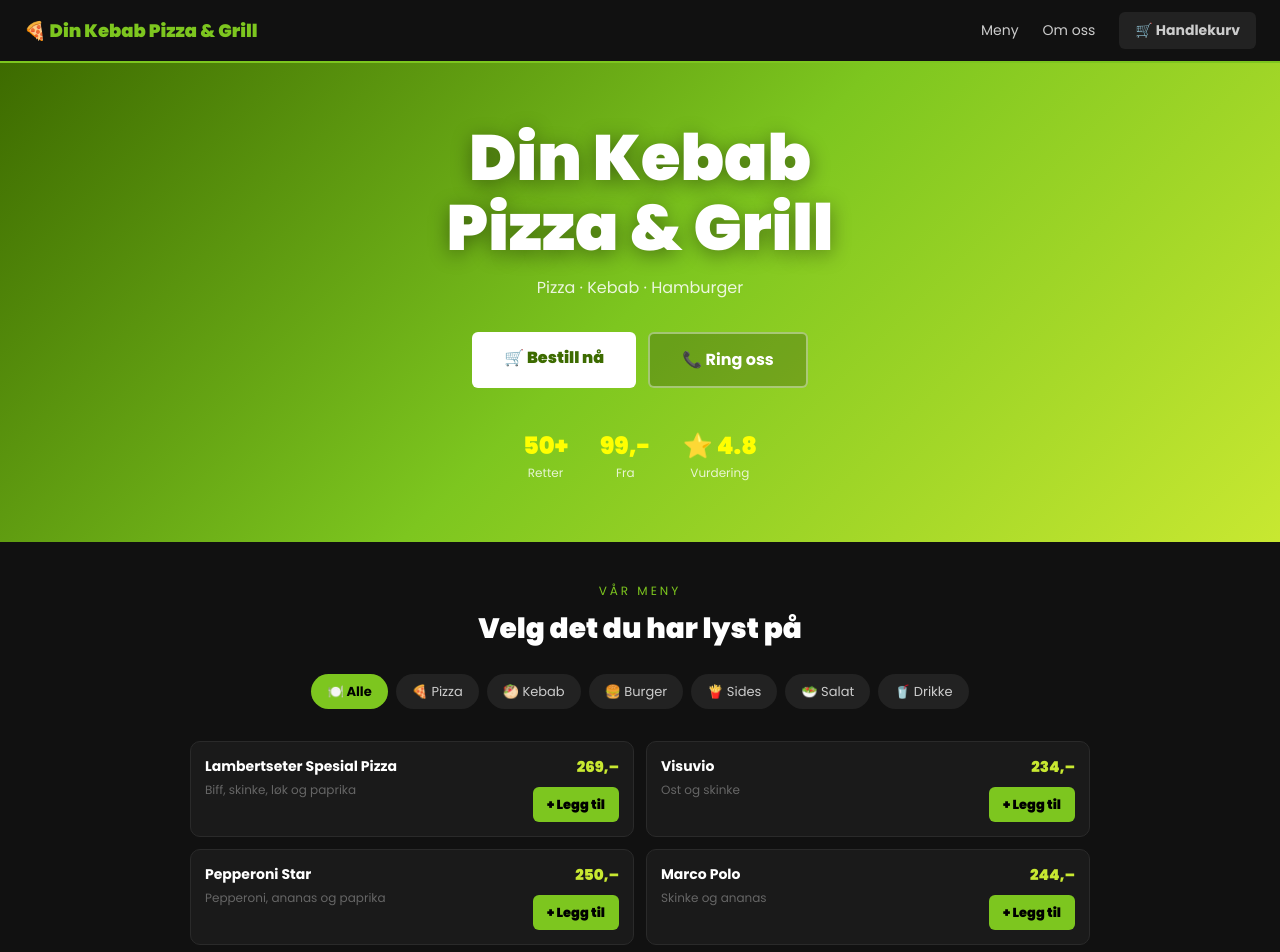
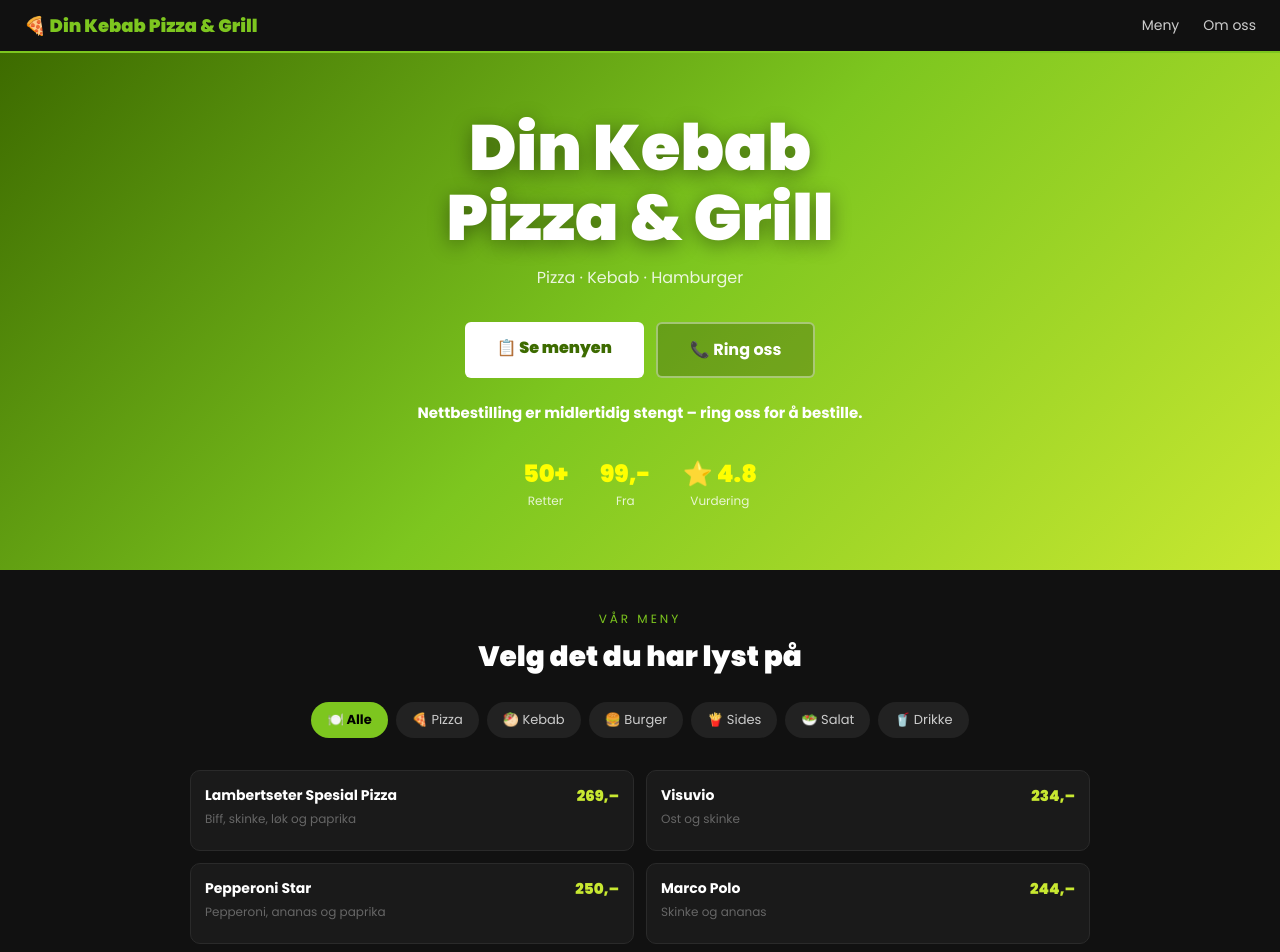
Before and after one commit to flinkgutt77/din-kebab-website, a Next.js app: page / in a window 1280 px wide. Shown: the top 952 px of the page. Built offline with nearby package versions, Linux system fonts and the light colour scheme.

Commit message:
fix: temporarily disable online ordering until payments are verified
Co-Authored-By: Claude Opus 5.5 <noreply@anthropic.com>
Claude-Session: https://claude.ai/code/session_0114p7wHHAogR4Lsz7UUKej1

```diff
--- a/app/api/bestill/route.ts
+++ b/app/api/bestill/route.ts
@@ -1,11 +1,15 @@
 // app/api/bestill/route.ts
 import { NextRequest, NextResponse } from 'next/server'
 import { menuItems } from '@/lib/menu'
+import { ONLINE_ORDERING_ENABLED } from '@/lib/config'
 
 const N8N_WEBHOOK = 'https://n8n.ujstudionorge.com/webhook/kebab-orders'
 const N8N_SAVE_ORDER = 'https://n8n.ujstudionorge.com/webhook/kebab-save-order'
 
 export async function POST(req: NextRequest) {
+  if (!ONLINE_ORDERING_ENABLED) {
+    return NextResponse.json({ error: 'Nettbestilling er midlertidig stengt' }, { status: 503 })
+  }
   try {
     const body = await req.json()
     const { orderNumber, customerName, customerPhone, pickupTime, notat, items } = body
--- a/app/api/checkout/route.ts
+++ b/app/api/checkout/route.ts
@@ -2,11 +2,15 @@
 import { NextRequest, NextResponse } from 'next/server'
 import Stripe from 'stripe'
 import { menuItems } from '@/lib/menu'
+import { ONLINE_ORDERING_ENABLED } from '@/lib/config'
 
 const stripe = new Stripe(process.env.STRIPE_SECRET_KEY!)
 const SITE_URL = process.env.NEXT_PUBLIC_SITE_URL || 'https://din-kebab.vercel.app'
 
 export async function POST(req: NextRequest) {
+  if (!ONLINE_ORDERING_ENABLED) {
+    return NextResponse.json({ error: 'Nettbestilling er midlertidig stengt' }, { status: 503 })
+  }
   try {
     const body = await req.json()
     const { orderNumber, customerName, customerPhone, pickupTime, notat, items } = body
--- a/app/bestilling/page.tsx
+++ b/app/bestilling/page.tsx
@@ -6,6 +6,7 @@ import Link from 'next/link'
 import Navbar from '@/components/Navbar'
 import OrderForm from '@/components/OrderForm'
 import { useCart } from '@/lib/cart'
+import { ONLINE_ORDERING_ENABLED } from '@/lib/config'
 
 export default function BestillingPage() {
   const { items, total, removeItem } = useCart()
@@ -20,6 +21,23 @@ export default function BestillingPage() {
       <>
         <Navbar />
         <main style={{ background: '#111', minHeight: '100vh' }} />
+      </>
+    )
+  }
+
+  if (!ONLINE_ORDERING_ENABLED) {
+    return (
+      <>
+        <Navbar />
+        <main style={{ background: '#111', minHeight: '100vh', padding: '60px 24px', textAlign: 'center' }}>
+          <p style={{ color: '#fff', fontSize: '18px', fontWeight: 700, marginBottom: '12px' }}>
+            Nettbestilling er midlertidig stengt.
+          </p>
+          <p style={{ color: '#888', marginBottom: '24px' }}>
+            Ring oss på <a href="tel:+4722284000" style={{ color: '#7DC61F' }}>+47 22 28 40 00</a> for å bestille.
+          </p>
+          <Link href="/" style={{ color: '#7DC61F', fontWeight: 700 }}>← Gå til menyen</Link>
+        </main>
       </>
     )
   }
--- a/app/page.tsx
+++ b/app/page.tsx
@@ -3,6 +3,7 @@ import Navbar from '@/components/Navbar'
 import Hero from '@/components/Hero'
 import MenuSection from '@/components/MenuSection'
 import CartBar from '@/components/CartBar'
+import { ONLINE_ORDERING_ENABLED } from '@/lib/config'
 
 export default function Home() {
   return (
@@ -20,7 +21,7 @@ export default function Home() {
           <p style={{ color: '#ccc', fontSize: '16px', marginBottom: '8px' }}>📞 <a href="tel:+4722284000" style={{ color: '#7DC61F' }}>+47 22 28 40 00</a></p>
           <p style={{ color: '#ccc', fontSize: '16px', marginBottom: '8px' }}>🕐 Man–Fre: 11:00–23:00 · Lør–Søn: 12:00–23:00</p>
           <p style={{ color: '#666', fontSize: '13px', marginTop: '16px' }}>
-            Bestill online og hent i restauranten.
+            {ONLINE_ORDERING_ENABLED ? 'Bestill online og hent i restauranten.' : 'Ring oss for å bestille – nettbestilling er midlertidig stengt.'}
           </p>
         </section>
       </main>
--- a/components/CartBar.tsx
+++ b/components/CartBar.tsx
@@ -3,11 +3,12 @@
 
 import Link from 'next/link'
 import { useCart } from '@/lib/cart'
+import { ONLINE_ORDERING_ENABLED } from '@/lib/config'
 
 export default function CartBar() {
   const { count, total } = useCart()
 
-  if (count === 0) return null
+  if (!ONLINE_ORDERING_ENABLED || count === 0) return null
 
   return (
     <div style={{
--- a/components/Hero.tsx
+++ b/components/Hero.tsx
@@ -1,5 +1,6 @@
 // components/Hero.tsx
 import Link from 'next/link'
+import { ONLINE_ORDERING_ENABLED } from '@/lib/config'
 
 export default function Hero() {
   return (
@@ -32,7 +33,7 @@ export default function Hero() {
           fontSize: '16px',
           textDecoration: 'none',
         }}>
-          🛒 Bestill nå
+          {ONLINE_ORDERING_ENABLED ? '🛒 Bestill nå' : '📋 Se menyen'}
         </Link>
         <a href="tel:+4722284000" style={{
           background: 'rgba(0,0,0,0.2)',
@@ -48,6 +49,12 @@ export default function Hero() {
         </a>
       </div>
 
+      {!ONLINE_ORDERING_ENABLED && (
+        <p style={{ color: '#fff', fontWeight: 700, fontSize: '15px', margin: '-16px 0 32px' }}>
+          Nettbestilling er midlertidig stengt – ring oss for å bestille.
+        </p>
+      )}
+
       <div style={{ display: 'flex', gap: '32px', justifyContent: 'center' }}>
         {[['50+', 'Retter'], ['99,-', 'Fra'], ['⭐ 4.8', 'Vurdering']].map(([val, label]) => (
           <div key={label} style={{ textAlign: 'center' }}>
--- a/components/MenuItem.tsx
+++ b/components/MenuItem.tsx
@@ -4,6 +4,7 @@
 import { useState } from 'react'
 import { MenuItemData } from '@/lib/types'
 import { useCart } from '@/lib/cart'
+import { ONLINE_ORDERING_ENABLED } from '@/lib/config'
 
 export default function MenuItemCard({ item }: { item: MenuItemData }) {
   const { addItem } = useCart()
@@ -65,7 +66,7 @@ export default function MenuItemCard({ item }: { item: MenuItemData }) {
         <p style={{ color: '#C8E831', fontWeight: 900, fontSize: '15px', margin: '0 0 8px' }}>
           {selectedSize.price},–
         </p>
-        <button
+        {ONLINE_ORDERING_ENABLED && <button
           onClick={handleAdd}
           style={{
             background: added ? '#3d6b00' : '#7DC61F',
@@ -80,7 +81,7 @@ export default function MenuItemCard({ item }: { item: MenuItemData }) {
           }}
         >
           {added ? '✓ Lagt til' : '+ Legg til'}
-        </button>
+        </button>}
       </div>
     </div>
   )
--- a/components/Navbar.tsx
+++ b/components/Navbar.tsx
@@ -3,6 +3,7 @@
 
 import Link from 'next/link'
 import { useCart } from '@/lib/cart'
+import { ONLINE_ORDERING_ENABLED } from '@/lib/config'
 
 export default function Navbar() {
   const { count } = useCart()
@@ -26,7 +27,7 @@ export default function Navbar() {
       <div style={{ display: 'flex', gap: '24px', alignItems: 'center' }}>
         <Link href="/#meny" style={{ color: '#ccc', textDecoration: 'none', fontSize: '14px' }}>Meny</Link>
         <Link href="/#om-oss" style={{ color: '#ccc', textDecoration: 'none', fontSize: '14px' }}>Om oss</Link>
-        <Link href="/bestilling" style={{
+        {ONLINE_ORDERING_ENABLED && <Link href="/bestilling" style={{
           background: count > 0 ? '#7DC61F' : '#222',
           color: count > 0 ? '#000' : '#ccc',
           padding: '8px 16px',
@@ -37,7 +38,7 @@ export default function Navbar() {
           transition: 'all 0.2s',
         }}>
           🛒 {count > 0 ? `${count} vare${count > 1 ? 'r' : ''}` : 'Handlekurv'}
-        </Link>
+        </Link>}
       </div>
     </nav>
   )
--- /dev/null
+++ b/lib/config.ts
@@ -0,0 +1,2 @@
+// Set to true when online payment (Stripe) is verified and ready for the restaurant.
+export const ONLINE_ORDERING_ENABLED = false
```
